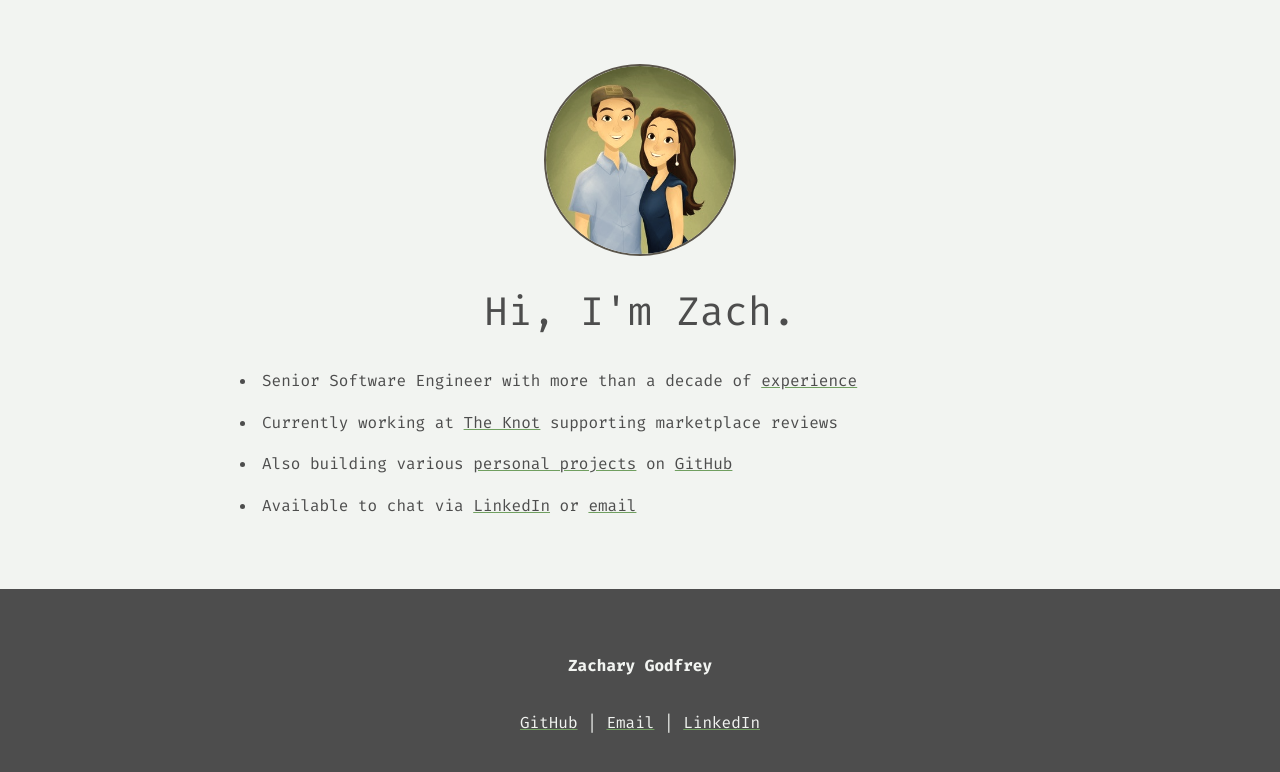
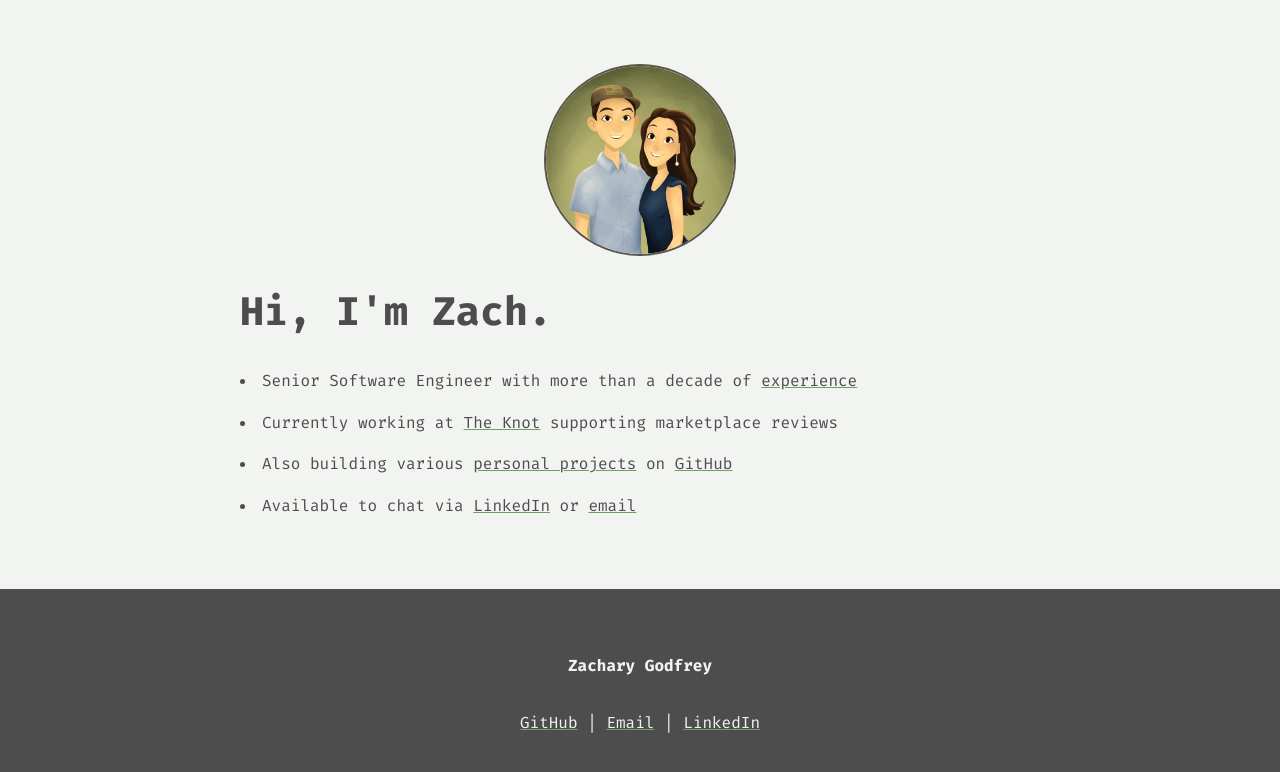
Before and after one commit to ZacharyGodfrey/personal-site, an Astro site: page / in a window 1280 px wide. Built offline with nearby package versions, Linux system fonts and the light colour scheme; Astro itself is replaced by a stand-in of ours.

Commit message:
Update style.astro

```diff
--- a/src/components/style.astro
+++ b/src/components/style.astro
@@ -103,11 +103,6 @@ h1 { font-size: 2.5rem; }
 h2 { font-size: 2.25rem; }
 h3 { font-size: 1.75rem; }
 h4, h5, h6 { font-size: 1rem; }
-
-h1 {
-	font-weight: normal;
-	text-align: center;
-}
 
 a {
 	color: inherit;
```
